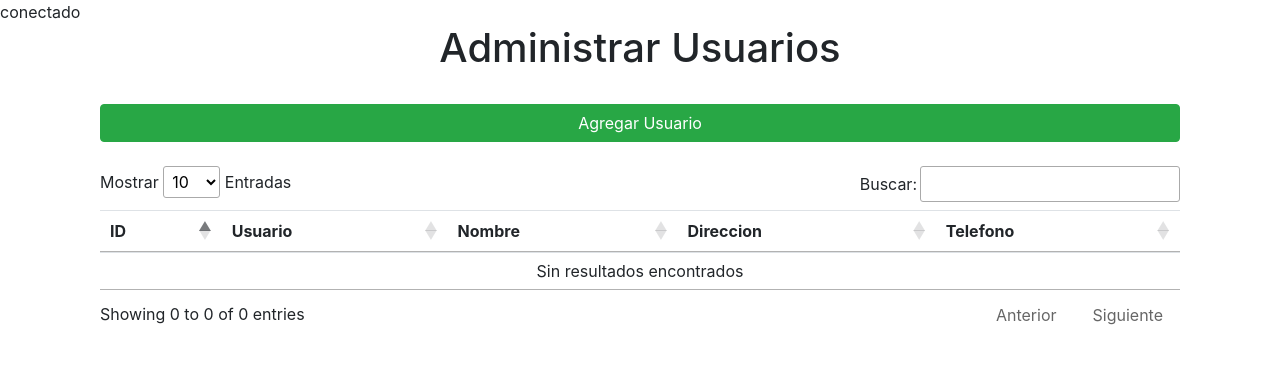
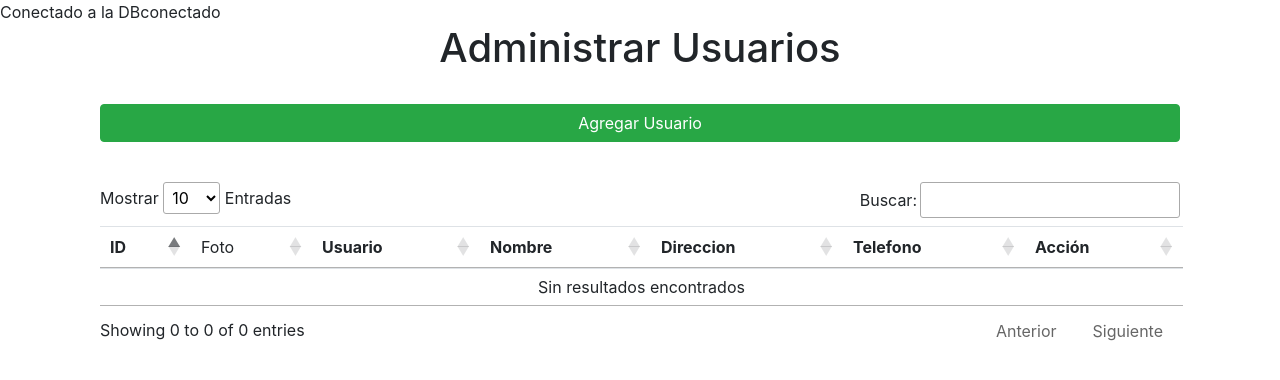
Before and after one commit to cesarodrgz/ascenso, a PHP site: page /moduloAdmin/navegantes/administrarusuario.php in a window 1280 px wide. Shown: the top 380 px of the page. Run offline with PHP 8.4, Linux system fonts and the light colour scheme; tables that the repository leaves empty or names only in its code hold one stand-in row (values such as "Sample post"); some libraries are stand-ins or nearby versions.

Commit message:
Insertar | Mover foto al servidor

```diff
--- a/moduloAdmin/navegantes/administrarusuario.php
+++ b/moduloAdmin/navegantes/administrarusuario.php
@@ -1,7 +1,8 @@
 <?php
+include 'metodos.php';
 include '../../templates/conexion.php';
 
-$consulta = mysqli_query($enlace, "SELECT id, user, nombre, direccion, telefono from usuarios WHERE departamento = 'Navegantes'"); //Realizamos una búsqueda SQL en la tabla usuarios donde el usuario sea igual a lo que traiga la variable de incio de sesión
+$consulta = mysqli_query($enlace, "SELECT id, user, nombre, direccion, telefono, foto from usuarios WHERE departamento = 'Navegantes'"); //Realizamos una búsqueda SQL en la tabla usuarios donde el usuario sea igual a lo que traiga la variable de incio de sesión
 ?>
 <!doctype html>
 <html lang="en">
@@ -30,6 +31,7 @@
         Agregar Usuario
       </button>
 
+      <form action="" method="post" enctype="multipart/form-data">
         <div class="modal" id="modal" tabindex="-1">
           <div class="modal-dialog">
             <div class="modal-content">
@@ -40,13 +42,12 @@
                 </button>
               </div>
               <div class="modal-body">
-              <form action="" method="post" enctype="multipart/form-data">
                 <div class="form-row">
                   <input type="hidden" name="id">
 
                   <div class="col-md-6">
                     <label>Usuario</label>
-                    <input type="text" name="usuario" class="form-control" placeholder="Usuario del navegante">
+                    <input type="text" name="user" class="form-control" placeholder="Usuario del navegante">
                   </div>
 
                   <div class="col-md-6">
@@ -57,7 +58,7 @@
                   <br><br>
                   <div class="col-md-12">
                     <Label>Foto de perfil</Label>
-                    <input type="file" name="foto" class="form-control">
+                    <input type="file" accept="image/jpg" name="foto" class="form-control">
                   </div>
 
                   <br>
@@ -81,7 +82,7 @@
                   <br>
                   <div class="col-md-6">
                     <Label>Fecha de nacimiento</Label>
-                    <input type="date" name="fecha" class="form-control">
+                    <input type="text" name="fechaNac" class="form-control">
                   </div>
 
                   <br>
@@ -96,16 +97,19 @@
                     <input type="text" name="madre" class="form-control" placeholder="Nombre de la madre">
                   </div>
 
+                  <input type="hidden" name="departamento" id="" value="Navegantes" readonly>
+
                 </div>
-              </form>
               </div>
               <div class="modal-footer">
-              <button type="submit" class="btn btn-success">Guardar</button>
+                <button value="btnAgregar" <?php echo $accionAgregar; ?> class="btn btn-success" type="submit" name="accion">Agregar</button>
                 <button type="button" class="btn btn-dark" data-dismiss="modal">Cerrar</button>
               </div>
             </div>
           </div>
         </div>
+      </form>
+
     </div>
 
     <div class="col-xs-12 col-md-12 col-xl-12">
@@ -114,10 +118,12 @@
         <thead>
           <tr>
             <th>ID</th>
+            <td>Foto</td>
             <th>Usuario</th>
             <th>Nombre</th>
             <th>Direccion</th>
             <th>Telefono</th>
+            <th>Acción</th>
           </tr>
         </thead>
         <tbody>
@@ -126,10 +132,12 @@
           while ($datos = mysqli_fetch_array($consulta)) { ?>
             <tr>
               <td><?php echo $datos["id"]; ?></td>
+              <td><img width='100px' src="../../usuarios/<?php echo $datos["foto"] ?>" alt=""></td>
               <td><?php echo $datos["user"]; ?></td>
               <td><?php echo $datos["nombre"]; ?></td>
               <td><?php echo $datos["direccion"]; ?></td>
               <td><?php echo $datos["telefono"]; ?></td>
+              <td><input type="button" value="Seleccionar" class="btn btn-primary" name="ACCION"></td>
             </tr>
           <?php
           }
--- /dev/null
+++ b/moduloAdmin/navegantes/metodos.php
@@ -0,0 +1,66 @@
+<?php
+
+$departamento = "Navegantes";
+
+//Asignamos el contenido de los inputs de texto en variables
+//Validamos que no esten vacios y si lo estan no se coloca nada
+$id = (isset($_POST['id'])) ? $_POST['id'] : ""; //Variable ID
+$user = (isset($_POST['user'])) ? $_POST['user'] : ""; //Variable del correo o usuario
+$pass = (isset($_POST['pass'])) ? $_POST['pass'] : ""; //Variable de la contraseña
+$foto = (isset($_FILES['foto']["name"])) ? $_FILES['foto'] : "";
+$nombre = (isset($_POST['nombre'])) ? $_POST['nombre'] : "";
+$direccion = (isset($_POST['direccion'])) ? $_POST['direccion'] : "";
+$telefono = (isset($_POST['telefono'])) ? $_POST['telefono'] : "";
+$fechaNac = (isset($_POST['fechaNac'])) ? $_POST['fechaNac'] : "";
+$padre = (isset($_POST['padre'])) ? $_POST['padre'] : "";
+$madre = (isset($_POST['madre'])) ? $_POST['madre'] : "";
+$departamento = (isset($_POST['departamento'])) ? $_POST['departamento'] : "";
+
+
+//Validamos los botones
+$accion = (isset($_POST['accion'])) ? $_POST['accion'] : "";
+
+/*Inicializamos el botón de agregar en verdadero
+mientras que los de modificar, eliminar y cancelar los desactivamos*/
+$accionAgregar = "";
+$accionModificar = $accionEliminar = $accionCancelar = "Disabled";
+
+//No mostramos el modal
+$mostrarModal = false;
+
+//Incluimos la conexion
+include '../../templates/conexionPDO.php';
+
+switch ($accion) {
+    case 'btnAgregar':
+
+        $sentencia = $pdo->prepare("INSERT INTO usuarios (user, pass, foto, nombre, direccion, telefono, fechaNac, padre, madre, departamento)
+        VALUES (:user, :pass, :foto, :nombre, :direccion, :telefono, :fechaNac, :padre, :madre, :departamento)");
+
+        //Obtenemos los valores de los txt
+        $sentencia->bindParam(':user', $user); //1
+        $sentencia->bindParam(':pass', $pass); //2
+
+        $fecha = new DateTime();
+        $nombreArchivo = ($foto!="")?$fecha->getTimestamp()."_".$_FILES["foto"]["name"]:"imagen.png";
+
+        $tmpFoto = $_FILES["foto"]["tmp_name"];
+
+        if ($tmpFoto) {
+            move_uploaded_file($tmpFoto, "../../usuarios/".$nombreArchivo);
+
+        }
+
+        $sentencia->bindParam(':foto', $nombreArchivo); //3
+        $sentencia->bindParam(':nombre', $nombre); //4
+        $sentencia->bindParam(':direccion', $direccion);//5
+        $sentencia->bindParam(':telefono', $telefono); //6
+        $sentencia->bindParam(':fechaNac', $fechaNac); //7
+        $sentencia->bindParam(':padre', $padre); //8
+        $sentencia->bindParam(':madre', $madre); //9
+        $sentencia->bindParam(':departamento', $departamento); //10
+        $sentencia->execute();
+
+        header('Location: administrarusuario.php'); //Redireccionamos al inicio
+        break;
+}
```
Also changed, not shown: usuarios/imagen.png (added), 3 other files. Lines whose indentation alone changed are shown as unchanged.
